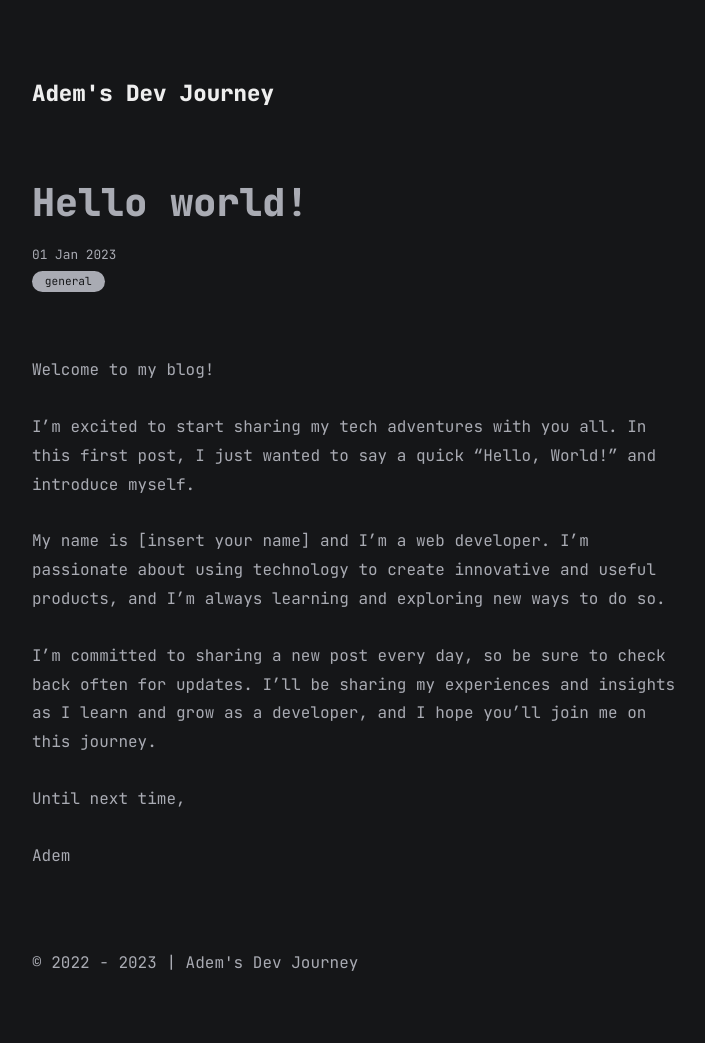
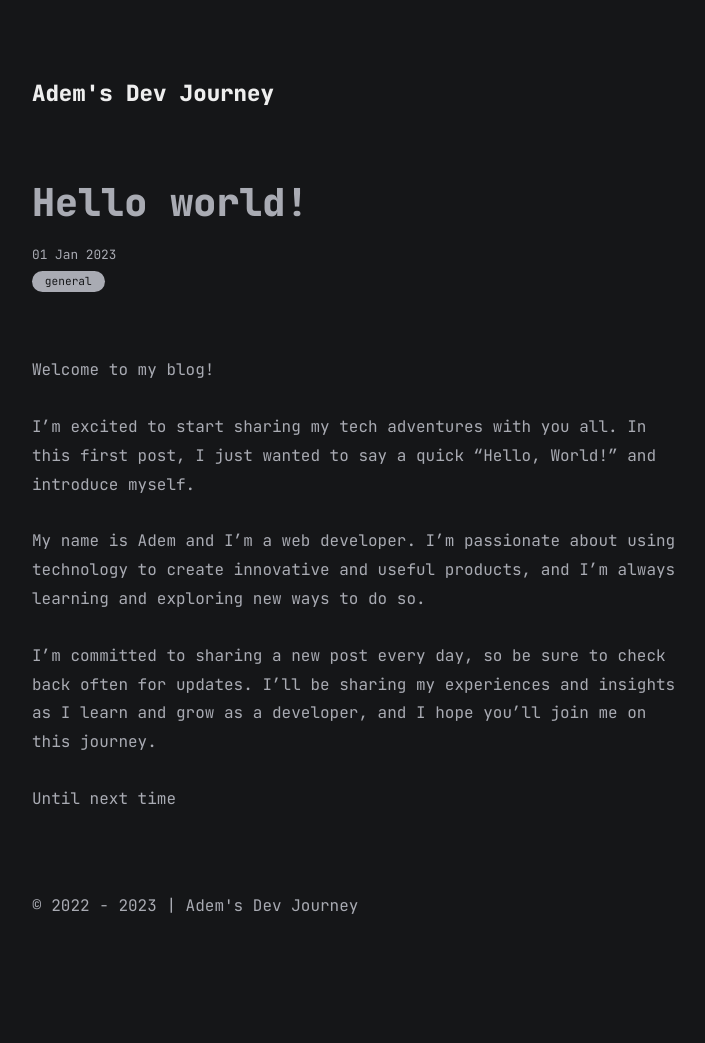
Before and after one commit to Ademking/ademking.github.io, a Jekyll site: the page built from all_collections/_posts/2023-01-01-hello-world.md, in a window 1280 px wide. Shown: the whole page, without its empty margins (283-988 px from the left). Built offline with Jekyll 4.4.1, drawn with Linux system fonts in a browser that asks for light colours; after the commit the page ends 986 px from its top, so only the background shows below that.

Commit message:
Update 2023-01-01-hello-world.md

```diff
--- a/all_collections/_posts/2023-01-01-hello-world.md
+++ b/all_collections/_posts/2023-01-01-hello-world.md
@@ -9,10 +9,8 @@ Welcome to my blog!
 
 I'm excited to start sharing my tech adventures with you all. In this first post, I just wanted to say a quick "Hello, World!" and introduce myself.
 
-My name is [insert your name] and I'm a web developer. I'm passionate about using technology to create innovative and useful products, and I'm always learning and exploring new ways to do so.
+My name is Adem and I'm a web developer. I'm passionate about using technology to create innovative and useful products, and I'm always learning and exploring new ways to do so.
 
 I'm committed to sharing a new post every day, so be sure to check back often for updates. I'll be sharing my experiences and insights as I learn and grow as a developer, and I hope you'll join me on this journey.
 
-Until next time,
-
-Adem
+Until next time
```
